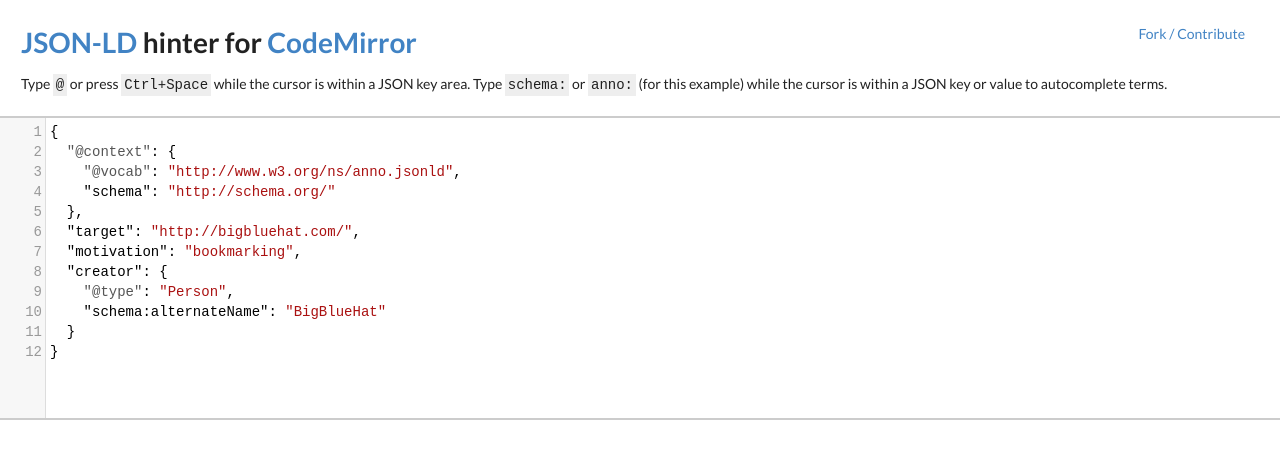
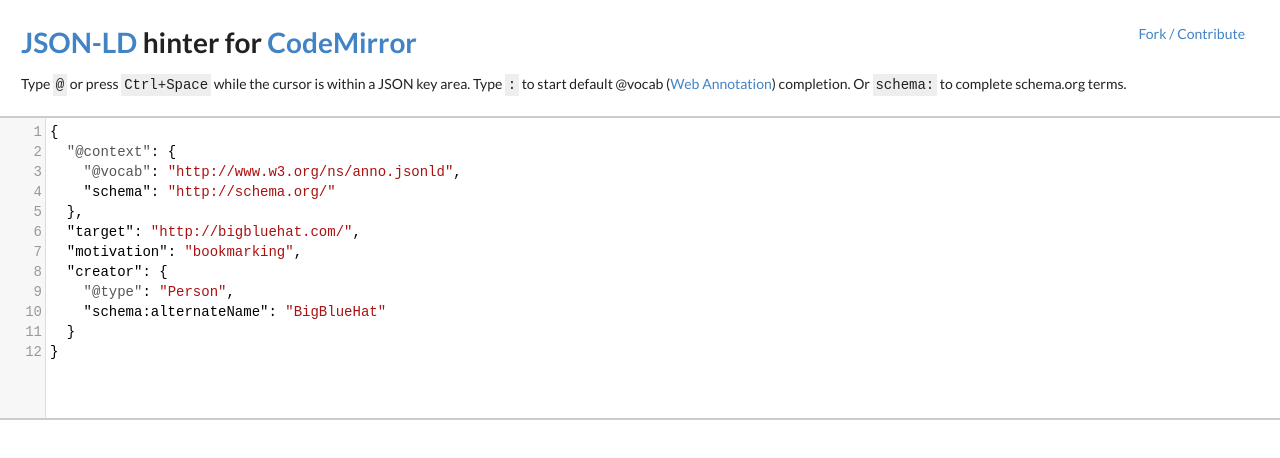
Before and after one commit to WileyLabs/codemirror-jsonld-hint, a website with bundled scripts: page index.html in a window 1280 px wide. Built offline with nearby package versions, Linux system fonts and the light colour scheme; a script that the page names is missing.

Commit message:
Update intro text

```diff
--- a/index.html
+++ b/index.html
@@ -26,8 +26,9 @@
     </h1>
     Type <code>@</code> or press <code>Ctrl+Space</code> while the cursor is
     within a JSON key area.
-    Type <code>schema:</code> or <code>anno:</code> (for this example) while
-    the cursor is within a JSON key or value to autocomplete terms.
+    Type <code>:</code> to start default @vocab
+    (<a href="http://www.w3.org/TR/annotation-model/">Web Annotation</a>)
+    completion. Or <code>schema:</code> to complete schema.org terms.
   </div>
   <hr />
 <textarea id="textarea">
```
